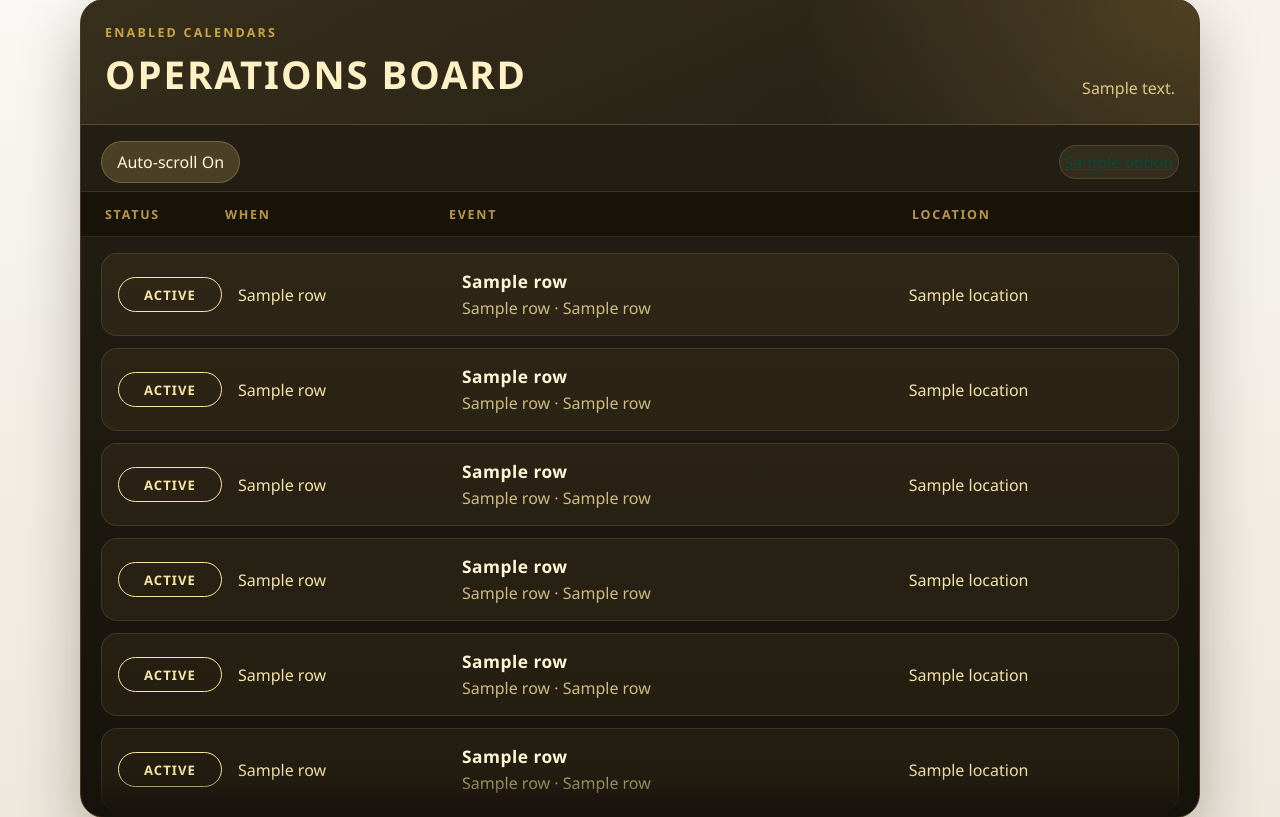
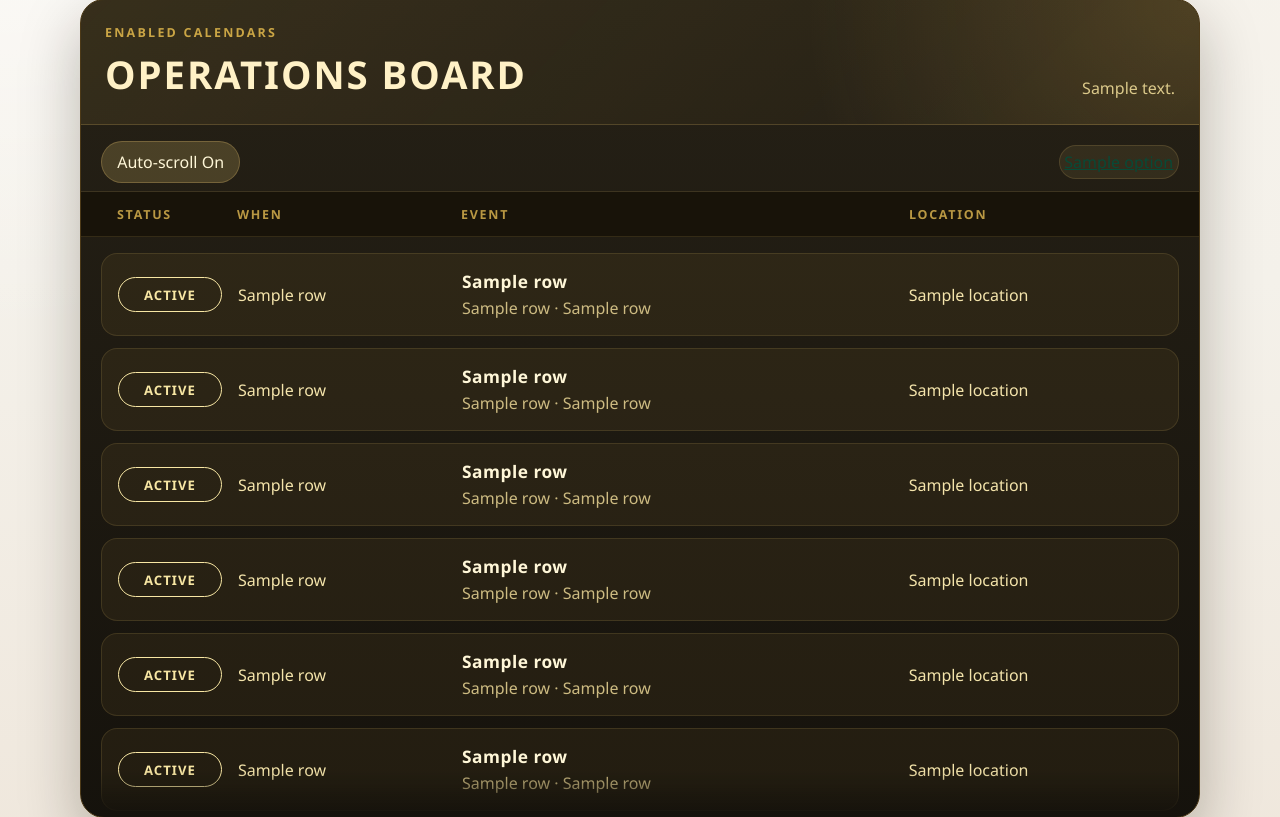
Before and after one commit to NeonButrfly/calsync, a FastAPI app: template src/calsync/web/templates/flightboard.html in a window 1280 px wide. Shown: the part 198-1015 px from the top of the page. Run offline with FastAPI, Linux system fonts and the light colour scheme; the template is opened without the code that fills it: most values are stand-ins (such as "Sample title", 1, 10 or a date in 2020).

Commit message:
fix: align flightboard columns with scroll rows

```diff
--- a/src/calsync/web/static/app.css
+++ b/src/calsync/web/static/app.css
@@ -213,6 +213,12 @@ code {
 }
 
 .flightboard-panel {
+  --flightboard-scrollbar-width: 0px;
+  --flightboard-scroll-inline-padding: 1.25rem;
+  --flightboard-row-inline-padding: 1rem;
+  --flightboard-columns-inline-padding: calc(
+    var(--flightboard-scroll-inline-padding) + var(--flightboard-row-inline-padding)
+  );
   background:
     linear-gradient(180deg, rgba(34, 29, 18, 0.98), rgba(17, 14, 8, 0.98)),
     repeating-linear-gradient(
@@ -331,7 +337,7 @@ code {
   overflow-y: auto;
   overscroll-behavior: contain;
   scrollbar-color: rgba(255, 214, 123, 0.5) rgba(255, 205, 89, 0.08);
-  padding: 1rem 1.25rem 1.35rem;
+  padding: 1rem var(--flightboard-scroll-inline-padding) 1.35rem;
   scroll-behavior: smooth;
 }
 
@@ -349,7 +355,11 @@ code {
   font-size: 0.78rem;
   font-weight: 700;
   letter-spacing: 0.14em;
-  padding: 0.9rem 1.5rem 0.8rem;
+  padding:
+    0.9rem
+    calc(var(--flightboard-columns-inline-padding) + var(--flightboard-scrollbar-width))
+    0.8rem
+    var(--flightboard-columns-inline-padding);
   text-transform: uppercase;
 }
 
--- a/src/calsync/web/templates/flightboard.html
+++ b/src/calsync/web/templates/flightboard.html
@@ -5,7 +5,7 @@
 
 {% block content %}
 <section class="flightboard-shell">
-  <div class="flightboard-panel">
+  <div class="flightboard-panel" data-flightboard-panel="true">
     <header class="flightboard-hero">
       <div>
         <p class="flightboard-kicker">Enabled calendars</p>
@@ -80,10 +80,11 @@
 <script>
   (() => {
     const storageKey = "calsync.flightboard.autoscroll.enabled";
+    const panel = document.querySelector('[data-flightboard-panel="true"]');
     const board = document.querySelector('[data-flightboard-autoscroll="true"]');
     const list = board?.querySelector('.flightboard-list');
     const toggle = document.querySelector('[data-flightboard-scroll-toggle="true"]');
-    if (!board || !list || !toggle) {
+    if (!panel || !board || !list || !toggle) {
       return;
     }
 
@@ -112,6 +113,11 @@
       window.localStorage.setItem(storageKey, autoScrollEnabled ? "on" : "off");
     };
 
+    const syncColumnAlignment = () => {
+      const scrollbarWidth = Math.max(0, board.offsetWidth - board.clientWidth);
+      panel.style.setProperty("--flightboard-scrollbar-width", `${scrollbarWidth}px`);
+    };
+
     const removeClones = () => {
       board.querySelectorAll('[data-flightboard-clone="true"]').forEach((row) => row.remove());
     };
@@ -136,7 +142,11 @@
     };
 
     ensureScrollableRows();
-    window.addEventListener('resize', ensureScrollableRows);
+    syncColumnAlignment();
+    window.addEventListener('resize', () => {
+      ensureScrollableRows();
+      syncColumnAlignment();
+    });
     loadPreference();
 
     board.addEventListener('mouseenter', () => {
```
Also changed, not shown: tests/test_flightboard.py (+2 -0 lines).
